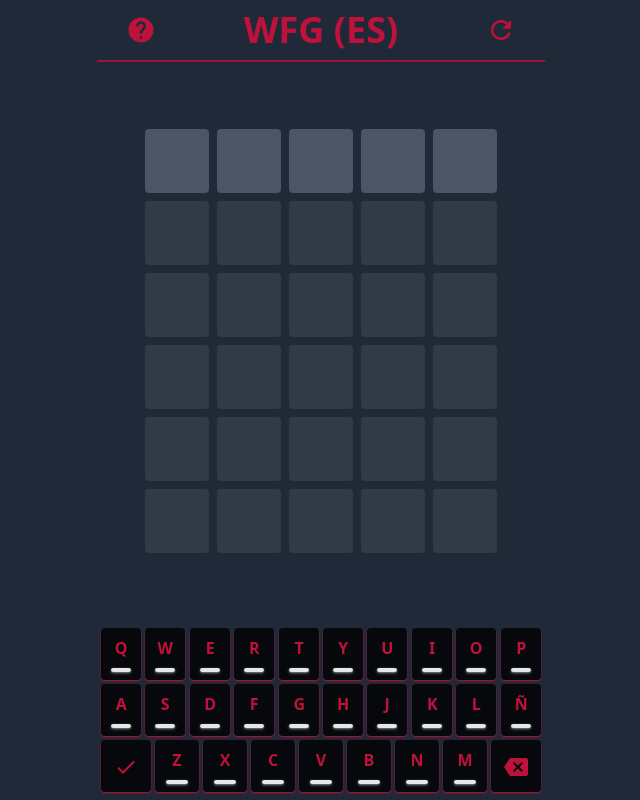
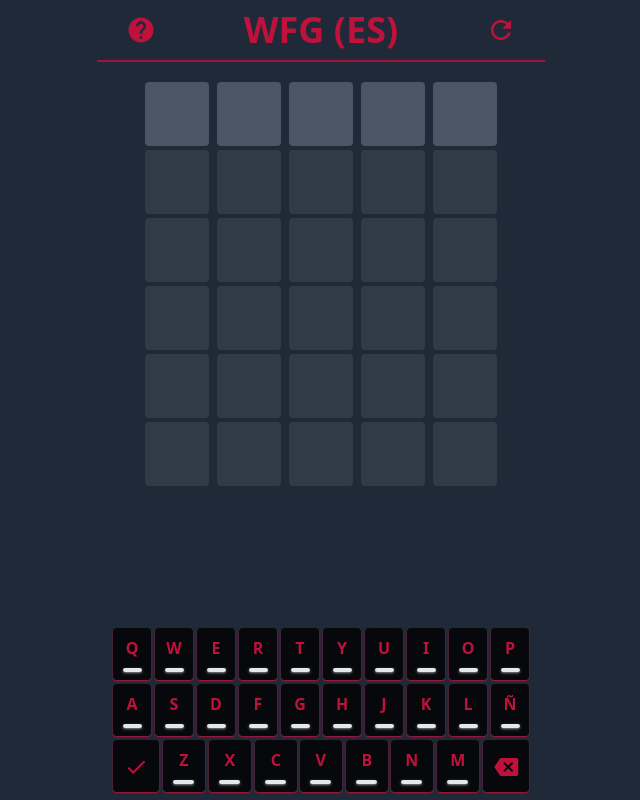
Before and after one commit to FranciscoGaBe/wfg, a Vue app: page / in a window 1280 px wide. Shown: the whole page, without its empty margins (319-959 px from the left). Built offline with nearby package versions, Linux system fonts and the light colour scheme.

Commit message:
Style: styled to better work on smaller devices

```diff
--- a/src/App.vue
+++ b/src/App.vue
@@ -3,7 +3,7 @@ import Game from './components/Game.vue';
 </script>
 
 <template>
-  <div class="bg-gray-800 h-full font-sans">
+  <div class="bg-gray-800 h-full font-sans overflow-hidden">
     <Game class="h-full max-w-md w-full mx-auto" />
   </div>
 </template>
--- a/src/components/Board.vue
+++ b/src/components/Board.vue
@@ -36,7 +36,7 @@ const rows = computed<(BoardComponent.Row | string[] | null)[]>(() => {
 </script>
 
 <template>
-  <div class="flex flex-col justify-center">
+  <div class="overflow-auto">
     <BoardRow v-for="(row, index) in rows" :key="index" :row="row" />
   </div>
 </template>
--- a/src/components/BoardRow.vue
+++ b/src/components/BoardRow.vue
@@ -57,10 +57,10 @@ const typedRow = computed<BoardComponent.Row>(() => <BoardComponent.Row>props.ro
 
 <style scoped>
 .board-row {
-  @apply flex justify-center gap-2 my-1 h-1/6 max-h-16;
+  @apply flex justify-center gap-2 my-1 min-h-10 h-1/6 max-h-16;
 }
 .board-tile {
-  @apply w-1/5 max-w-16 rounded flex items-center justify-center;
+  @apply min-w-10 w-1/5 max-w-16 rounded flex items-center justify-center;
   @apply uppercase font-bold text-2xl;
   @apply transition-colors duration-300 ease-in-out;
 }
--- a/src/components/Game.vue
+++ b/src/components/Game.vue
@@ -110,10 +110,10 @@ const resetGame = () => {
         </button>
       </div>
     </div>
-    <Board class="flex-grow p-1" :word="word" :board="board" />
+    <Board class="flex-grow px-2 py-4" :word="word" :board="board" />
     <Keyboard
       ref="keyboardRef"
-      class="flex-shrink-0 p-1"
+      class="flex-shrink-0 px-4 p-1"
       :keyStates="keyStates"
       @key="onKey"
       @delete="onDelete"
--- a/tailwind.config.js
+++ b/tailwind.config.js
@@ -7,6 +7,8 @@ module.exports = {
     extend: {
       maxWidth: ({ theme }) => theme('spacing'),
       maxHeight: ({ theme }) => theme('spacing'),
+      minWidth: ({ theme }) => theme('spacing'),
+      minHeight: ({ theme }) => theme('spacing'),
     },
   },
   plugins: [],
```
